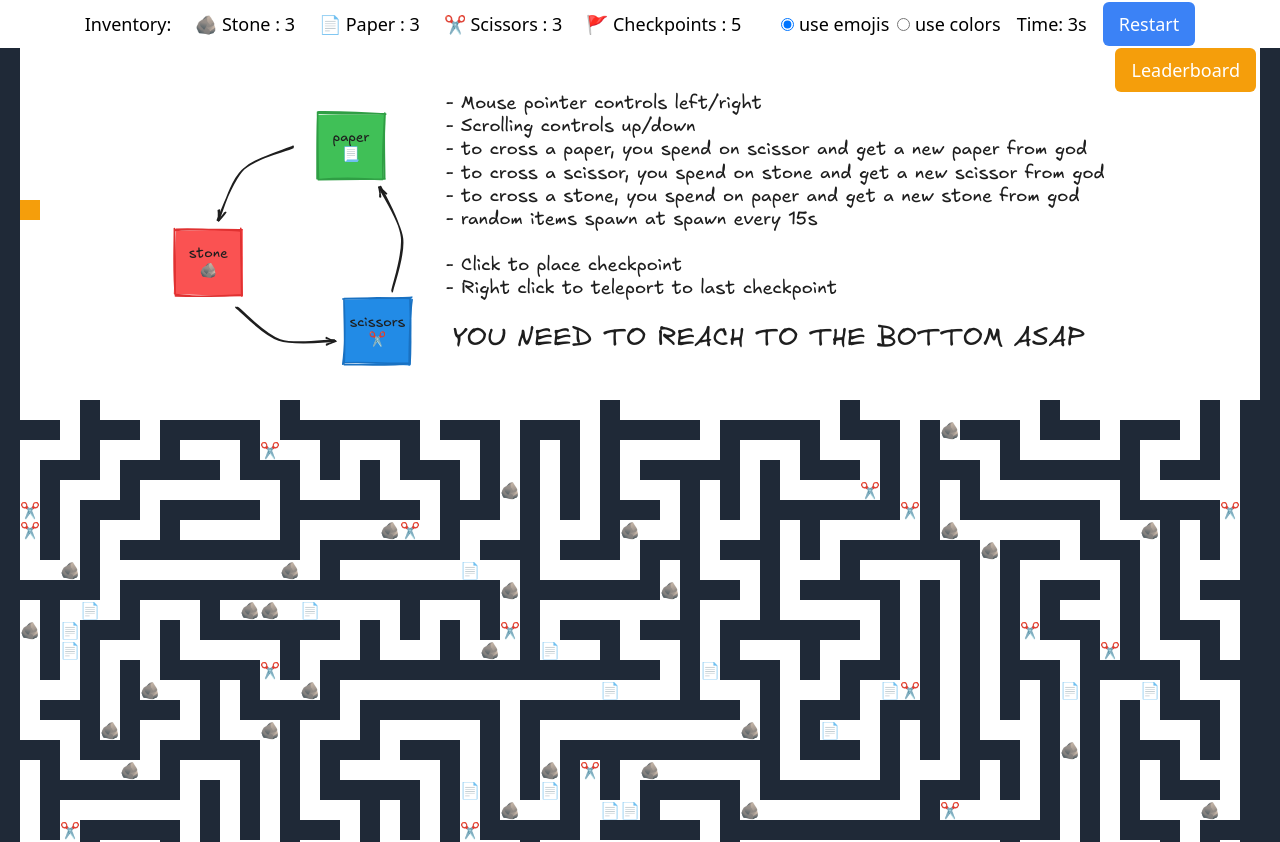
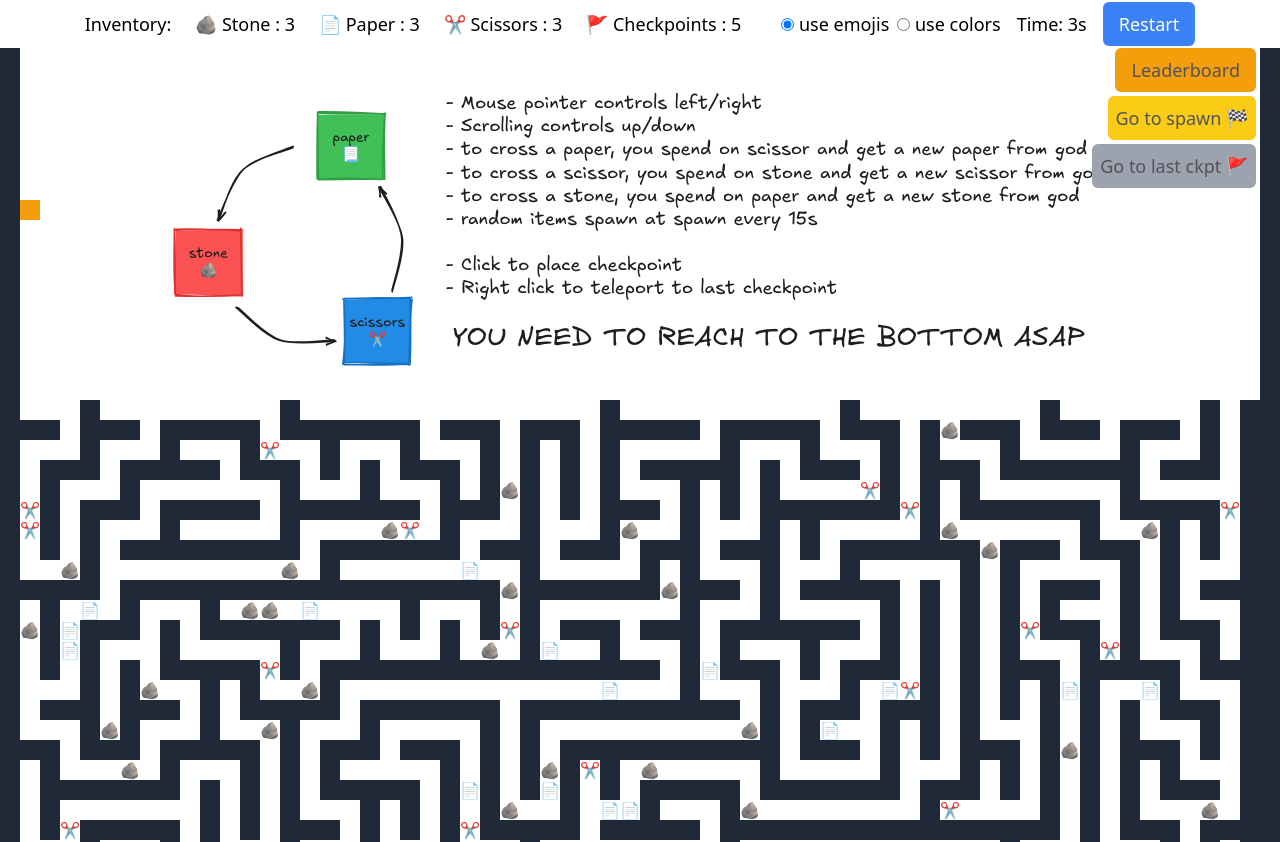
Before and after one commit to PriyavKaneria/a.maze.d, a SvelteKit app: page / in a window 1280 px wide. Shown: the top 842 px of the page. Built offline with nearby package versions, Linux system fonts and the light colour scheme.

Commit message:
Buttons for going to spawn and ckpt

```diff
--- a/src/routes/+page.svelte
+++ b/src/routes/+page.svelte
@@ -264,7 +264,7 @@
 
 	let lastScrollPosition = 0;
 	let checkpointScroll = false;
-	function handleScroll(event: UIEvent) {
+	function handleScroll() {
 		if (showPopup) return;
 		if (checkpointScroll) {
 			checkpointScroll = false;
@@ -366,41 +366,6 @@
 			});
 			maze[lastCheckpoint.y][lastCheckpoint.x] = 0; // remove the checkpoint
 			checkpoints.pop();
-			inventory.checkpoints++;
-		}
-	};
-
-	const handleKeyPress = (event: KeyboardEvent) => {
-		if (showPopup) return;
-		switch (event.key) {
-			case 'w':
-				if (checkCollision($playerX, $playerY - 1)) {
-					break;
-				}
-				playerY.set($playerY - 1);
-				break;
-			case 's':
-				if (checkCollision($playerX, $playerY + 1)) {
-					break;
-				}
-				playerY.set($playerY + 1);
-				break;
-			case 'a':
-				if (checkCollision($playerX - 1, $playerY)) {
-					break;
-				}
-				playerX.set($playerX - 1);
-				lastMousePosition = $playerX * CELL_SIZE;
-				break;
-			case 'd':
-				if (checkCollision($playerX + 1, $playerY)) {
-					break;
-				}
-				playerX.set($playerX + 1);
-				lastMousePosition = $playerX * CELL_SIZE;
-				break;
-			default:
-				break;
 		}
 	};
 
@@ -513,8 +478,14 @@
 	const handleRestart = () => {
 		timerStarted = false;
 		timer = 0;
-		playerX.set(Math.floor(MAZE_WIDTH / 2));
-		playerY.set(10);
+		// set player position
+		if (innerWidth > 768) {
+			playerX.set(Math.floor(MAZE_WIDTH / 2));
+			playerYOffset = 10;
+		} else {
+			playerX.set(5);
+			playerYOffset = Math.floor(MAZE_HEIGHT / 6);
+		}
 		checkpointScroll = true;
 		window.scrollTo({
 			top: 0
@@ -532,7 +503,6 @@
 	bind:innerHeight
 	on:scroll={handleScroll}
 	on:mousemove={handleMouseMove}
-	on:keypress={handleKeyPress}
 	on:keydown={handleKeyDown}
 />
 
@@ -627,11 +597,47 @@
 				</button>
 			{/if}
 			<a
-				class="bg-amber-500 text-white px-2 md:px-4 py-1 md:py-2 rounded-md pointer-events-auto cursor-pointer fixed top-32 md:top-12 right-6"
+				class="bg-amber-500 text-zinc-600 px-2 md:px-4 py-1 md:py-2 rounded-md pointer-events-auto cursor-pointer fixed top-32 md:top-12 right-6"
 				href="/leaderboard"
 			>
 				Leaderboard
 			</a>
+			<button
+				class="fixed w-max text-md top-36 md:top-20 right-2 m-4 bg-yellow-400 text-zinc-600 p-2 rounded-md pointer-events-auto cursor-pointer z-10 disabled:bg-gray-400"
+				on:click={() => {
+					// set player position
+					if (innerWidth > 768) {
+						playerX.set(Math.floor(MAZE_WIDTH / 2));
+						playerYOffset = 10;
+					} else {
+						playerX.set(5);
+						playerYOffset = Math.floor(MAZE_HEIGHT / 6);
+					}
+					playerY.set(playerYOffset);
+					checkpointScroll = true;
+					window.scrollTo({
+						top: 0
+					});
+				}}
+			>
+				Go to spawn 🏁
+			</button>
+			<!-- go to checkpoint button -->
+			{#if checkpoints.length > 0}
+				<button
+					class="fixed w-max text-md top-[11.5rem] md:top-[8rem] right-2 m-4 bg-yellow-400 text-zinc-600 p-2 rounded-md pointer-events-auto cursor-pointer z-10 disabled:bg-gray-400"
+					on:click={handleRightClick}
+				>
+					Go to last ckpt 🚩
+				</button>
+			{:else}
+				<button
+					class="fixed w-max text-md top-[11.5rem] md:top-[8rem] right-2 m-4 bg-yellow-400 text-zinc-600 p-2 rounded-md pointer-events-auto cursor-pointer z-10 disabled:bg-gray-400"
+					disabled
+				>
+					Go to last ckpt 🚩
+				</button>
+			{/if}
 			<!-- <button
 			class="bg-red-600 text-white px-4 py-2 rounded-md pointer-events-auto cursor-pointer"
 			on:click={() => {
@@ -650,15 +656,6 @@
 			class="absolute top-16 mt-24 md:mt-6 w-[90%] md:w-auto md:h-[35%] pointer-events-none select-none"
 		/>
 	</div>
-	<!-- go to checkpoint button for mobile -->
-	{#if checkpoints.length > 0}
-		<button
-			class="fixed bottom-0 right-0 m-4 bg-yellow-400 text-black p-2 rounded-md pointer-events-auto cursor-pointer z-10"
-			on:click={handleRightClick}
-		>
-			🚩
-		</button>
-	{/if}
 	<div
 		class="absolute top-0 left-0 w-screen h-[350vh] pointer-events-auto overflow-hidden"
 		aria-hidden="true"
```
Also changed, not shown: src/lib/stone-paper-scissor-mobile.svg.
